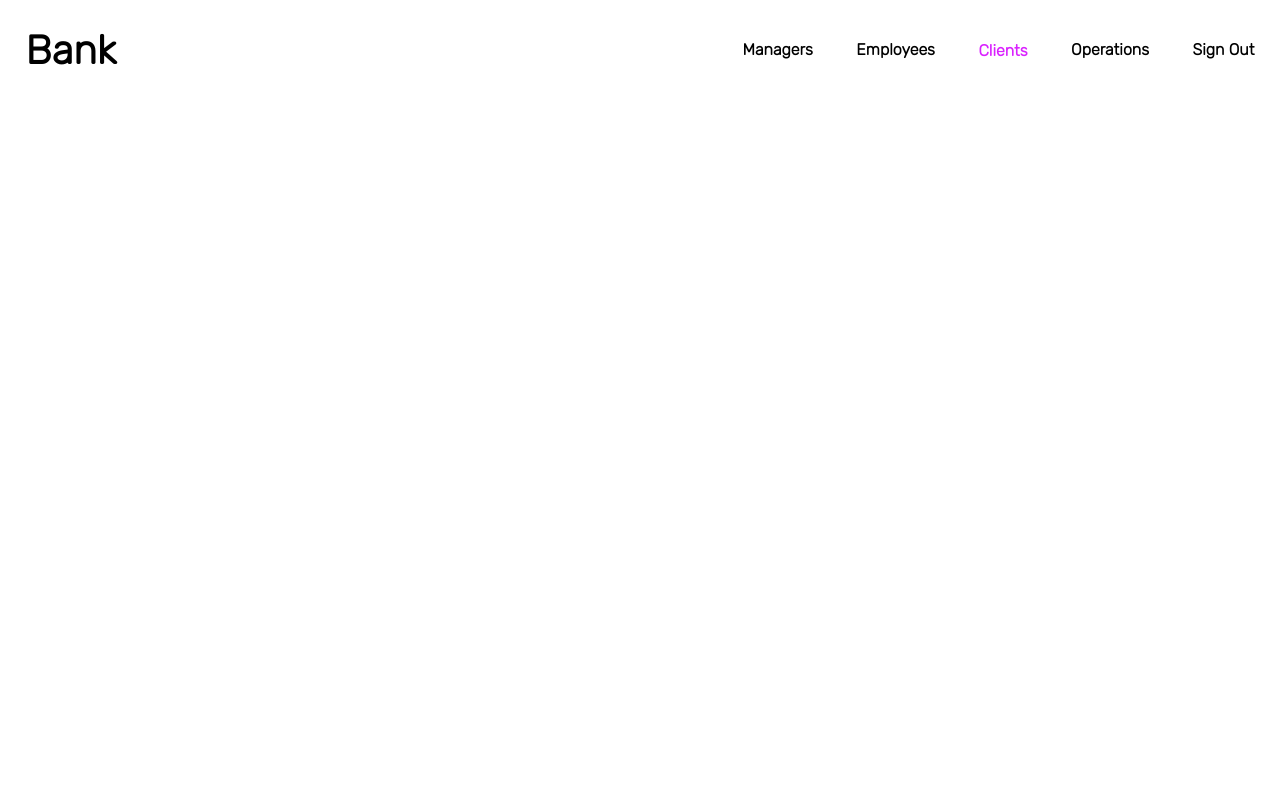
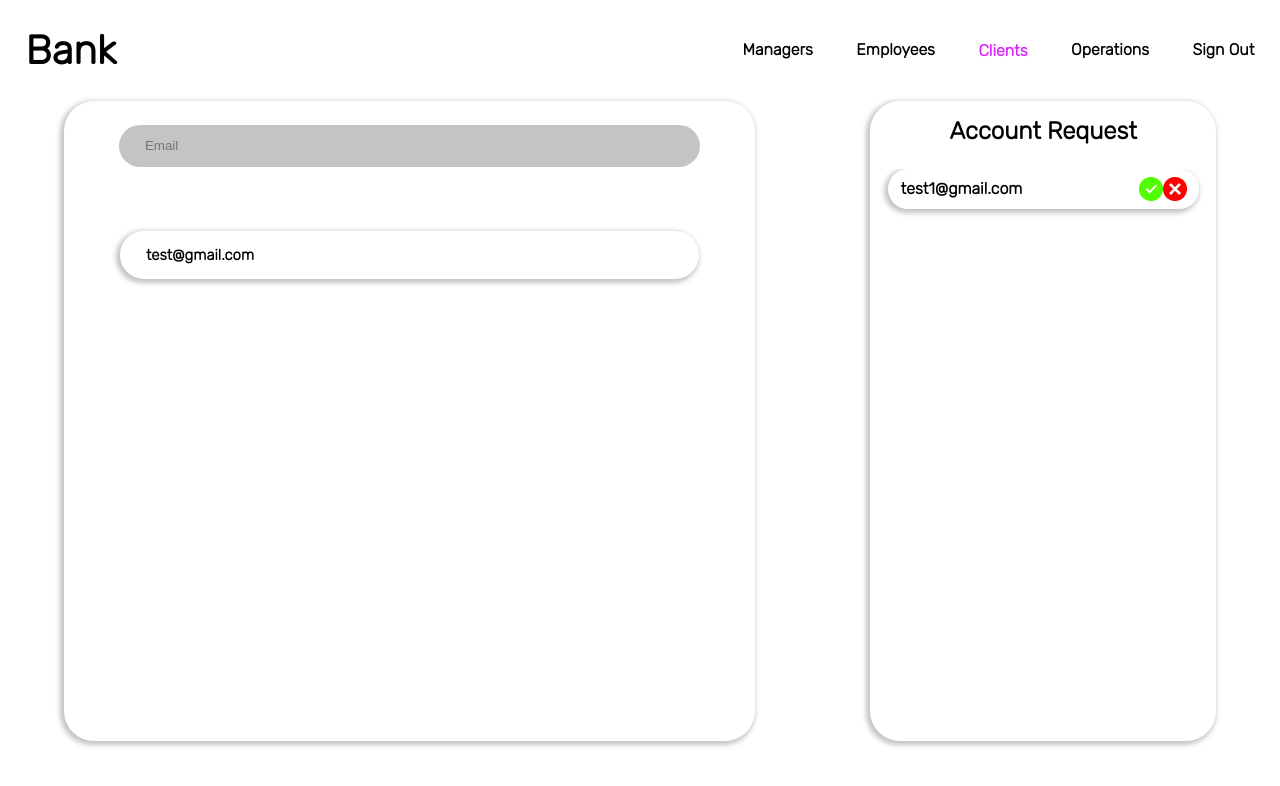
Before and after one commit to Houssamer/bank-frontend_Employee, a React (Create React App) app: page / in a window 1280 px wide. Shown: the top 786 px of the page. Built offline with nearby package versions, Linux system fonts and the light colour scheme.

Commit message:
Clients Screen

```diff
--- a/src/App.js
+++ b/src/App.js
@@ -1,13 +1,14 @@
 import './App.css';
 import Header from './components/Header/Header';
 import Login from './screens/Login/Login';
+import Clients from './screens/Clients/Clients'
 
 
 
 function App() {
   return (
     <div className="App">
-      <Header col="clients" />
+      <Clients />
     </div>
   );
 }
--- /dev/null
+++ b/src/components/AllClients/AllClients.js
@@ -0,0 +1,50 @@
+import React, { useState } from 'react';
+import './style.css';
+import accept from '../../assets/accept.png';
+import refuse from '../../assets/refuse.png';
+
+function AllClients() {
+  const [clients, setClients] = useState([
+    {
+      id: 1,
+      email: 'test@gmail.com',
+    },
+  ]);
+  const [nonVerified, setNonVerified] = useState([
+    {
+      id: 1,
+      email: 'test1@gmail.com',
+    },
+
+  ]);
+  return (
+    <div className="allClients_container">
+      <div className="AllClients_leftSide">
+        <input type="email" placeholder="Email" className="allClient_input" />
+        <div className="allClients_clients">
+        {clients.map((client) => (
+          <div key={client.id} className="allClients_client">
+            <h3>{client.email}</h3>
+          </div>
+        ))}
+        </div>
+      </div>
+      <div className="allClients_rightSide">
+        <h1>Account Request</h1>
+        <div className="allClients_accounts">
+          {nonVerified.map((client) => (
+            <div key={client.id} className="allClients_account">
+              <h3>{client.email}</h3>
+              <div className="allClients_icons">
+                <img src={accept} alt="accept" />
+                <img src={refuse} alt="refuse" />
+              </div>
+            </div>
+          ))}
+        </div>
+      </div>
+    </div>
+  );
+}
+
+export default AllClients;
--- /dev/null
+++ b/src/components/AllClients/style.css
@@ -0,0 +1,132 @@
+.allClients_container {
+    width: 90%;
+    height: 80vh;
+    display: flex;
+    align-items: center;
+    justify-content: space-between;
+}
+
+.AllClients_leftSide {
+    width: 60%;
+    height: 100%;
+    display: flex;
+    flex-direction: column;
+    align-items: center;
+    border-radius: 30px;
+    box-shadow: -2px 2px 5px 2px #C4C4C4;
+}
+
+.allClients_clients {
+    width: 100%;
+    height: 80%;
+    display: flex;
+    flex-direction: column;
+    align-items: center;
+    overflow-y: auto;
+    border-radius: 30px;
+}
+
+/* width */
+::-webkit-scrollbar {
+    width: 10px;
+  }
+
+  /* Track */
+  ::-webkit-scrollbar-track {
+    background: #f1f1f1;
+  }
+
+  /* Handle */
+  ::-webkit-scrollbar-thumb {
+    background: #888;
+  }
+
+  /* Handle on hover */
+  ::-webkit-scrollbar-thumb:hover {
+    background: #555;
+  }
+
+.allClient_input {
+    width: 80%;
+    height: 5vh;
+    border: none;
+    border-radius: 30px;
+    background-color: #C4C4C4;
+    margin-top: 3vh;
+    padding-left: 2vw;
+    margin-bottom: 5vh;
+}
+
+.allClients_client {
+    width: 80%;
+    height: 6vh;
+    display: flex;
+    align-items: center;
+    border: none;
+    border-radius: 30px;
+    margin-top: 3vh;
+    padding-left: 2vw;
+    box-shadow: -2px 2px 5px 2px #C4C4C4;
+    font-size: .8rem;
+    transition: all 300ms ease;
+    cursor: pointer;
+}
+
+.allClients_client:hover {
+    background-color: black;
+    color: white;
+    transition: all 300ms ease;
+}
+
+.allClients_rightSide {
+    width: 30%;
+    height: 100%;
+    display: flex;
+    flex-direction: column;
+    align-items: center;
+    border-radius: 30px;
+    box-shadow: -2px 2px 5px 2px #C4C4C4;
+}
+
+.allClients_rightSide > h1 {
+    font-size: 1.5rem;
+    margin-bottom: 3vh;
+}
+
+.allClients_accounts {
+    display: flex;
+    flex-direction: column;
+    align-items: center;
+    width: 100%;
+    height: 80%;
+    border-radius: 30px;
+    overflow-y: auto;
+}
+
+.allClients_account {
+    width: 90%;
+    height: 5vh;
+    display: flex;
+    align-items: center;
+    justify-content: space-between;
+    border-radius: 30px;
+    box-shadow: -2px 2px 5px 2px #C4C4C4;
+    cursor: pointer;
+}
+
+.allClients_account > h3 {
+    margin-left: 1vw;
+    font-size: 1rem;
+}
+
+.allClients_icons {
+    width: 15%;
+    display: flex;
+    align-items: center;
+    justify-content: space-between;
+    margin-right: 1vw;
+}
+
+.allClients_icons > img {
+    cursor: pointer;
+}
--- a/src/components/Header/style.css
+++ b/src/components/Header/style.css
@@ -13,6 +13,7 @@
 .header_logo {
     font-weight: bold;
     font-size: 2.5rem;
+    cursor: pointer;
 }
 
 .header_rightSide {
--- /dev/null
+++ b/src/screens/Clients/Clients.js
@@ -0,0 +1,16 @@
+import React from 'react';
+import AllClients from '../../components/AllClients/AllClients';
+import Header from '../../components/Header/Header';
+import './style.css';
+
+function Clients() {
+    return (
+        <div className="clients_container">
+            <Header col="clients" />
+
+            <AllClients />
+        </div>
+    )
+}
+
+export default Clients
--- /dev/null
+++ b/src/screens/Clients/style.css
@@ -0,0 +1,8 @@
+.clients_container {
+    width: 100%;
+    height: 100vh;
+    display: flex;
+    flex-direction: column;
+    align-items: center;
+    overflow: hidden;
+}
```
Also changed, not shown: src/assets/accept.png (added), src/assets/refuse.png (added), src/screens/Forbidden/Forbidden.js (added), src/screens/Forbidden/style.css (added).
